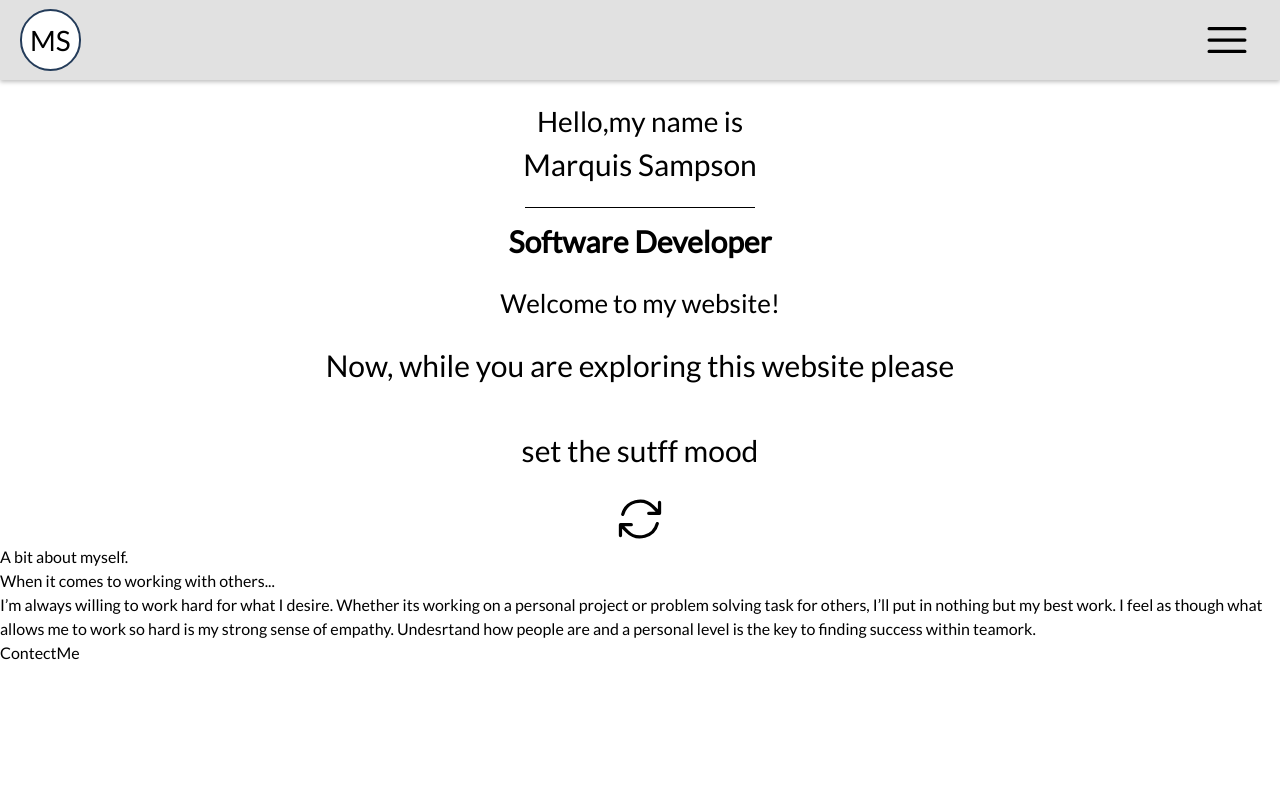
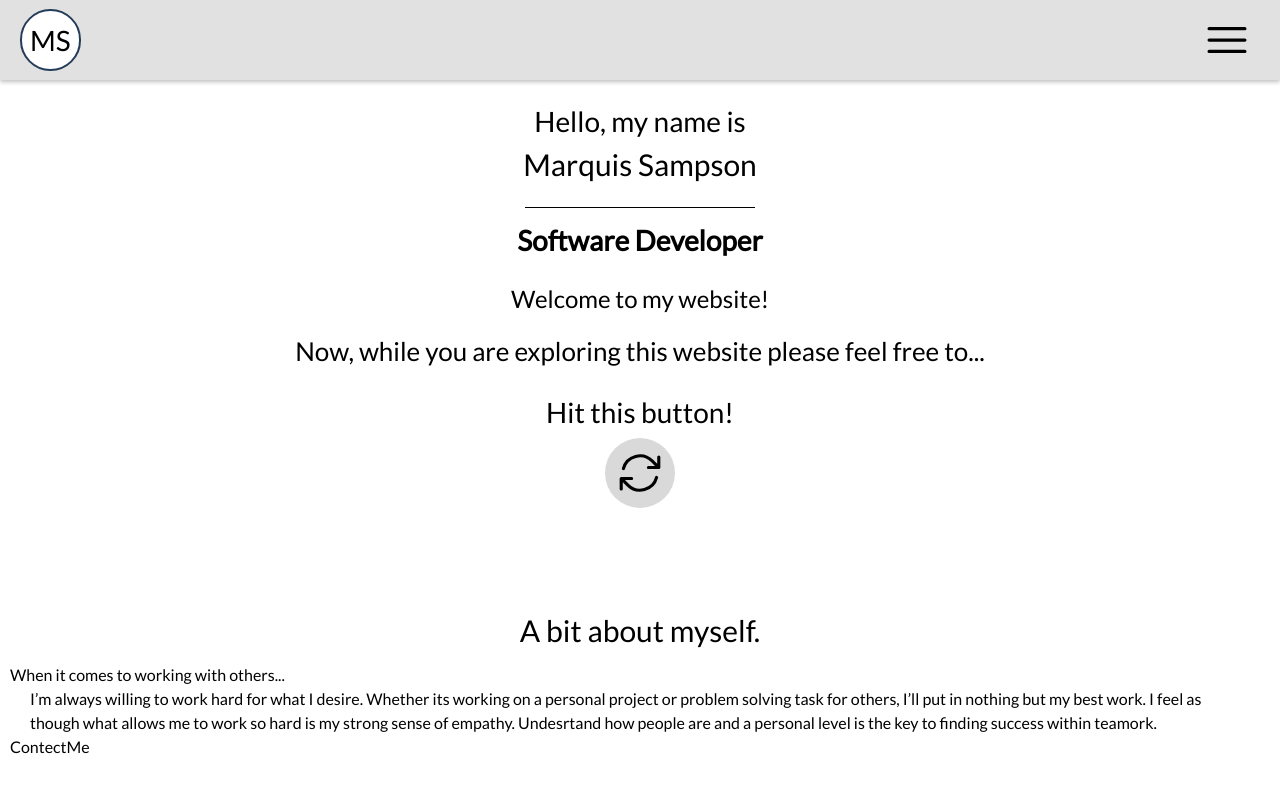
Before and after one commit to Marquis4484/msampson-resume, a Next.js app: page / in a window 1280 px wide. Shown: the top 792 px of the page. Built offline with nearby package versions, Linux system fonts and the light colour scheme.

Commit message:
Made some adjustments to the homepage

```diff
--- a/src/app/page.tsx
+++ b/src/app/page.tsx
@@ -6,7 +6,7 @@ export default function HomePage() {
       <div>
          <Nav />
 
-         <div className="pt-[80px]">
+         <div className="pt-[80px] px-[10px]">
             <Home />
             <About />
             <ContactMe />
--- a/src/components/About.tsx
+++ b/src/components/About.tsx
@@ -2,10 +2,12 @@ import React from "react";
 
 export default function About() {
    return (
-      <div>
-         <h1>A bit about myself.</h1>
+      <div className="pt-[100px]">
+         <h1 className="text-[30px] text-center pb-[10px]">
+            A bit about myself.
+         </h1>
          <h2>When it comes to working with others...</h2>
-         <p>
+         <p className="px-[20px]">
             I’m always willing to work hard for what I desire. Whether its
             working on a personal project or problem solving task for others,
             I’ll put in nothing but my best work. I feel as though what allows
--- a/src/components/Home.tsx
+++ b/src/components/Home.tsx
@@ -4,19 +4,19 @@ import { ArrowPathIcon } from "@heroicons/react/24/solid";
 export default function Home() {
    return (
       <div className="flex flex-col items-center">
-         <p className="font-light text-[28px] pt-[20px]">Hello,my name is</p>
+         <p className="font-light text-[28px] pt-[20px]">Hello, my name is</p>
          <h1 className="text-[30px] pb-[20px]">Marquis Sampson</h1>
          <hr className="w-[230px] h-[12px]  border-[#000000]" />
-         <span className="font-bold text-[30px] pb-[20px]">
+         <span className="font-bold text-[28px] pb-[20px]">
             Software Developer
          </span>
-         <p className="text-[26px]">Welcome to my website!</p>
-         <p className="text-[30px] py-[20px]">
-            Now, while you are exploring this website please
+         <p className="text-[24px]">Welcome to my website!</p>
+         <p className="text-[26px] p-[15px] text-center">
+            Now, while you are exploring this website please feel free to...
          </p>
-         <p className="text-[30px] py-[20px]">set the sutff mood</p>
-         <button>
-            <ArrowPathIcon className="h-[52px] w-[66px]" />
+         <p className="text-[28px] py-[5px]">Hit this button!</p>
+         <button className="bg-[#D9D9D9] rounded-full h-[70px] w-[70px] ">
+            <ArrowPathIcon className="h-[50px] w-[50px] inline-flex" />
          </button>
       </div>
    );
```
